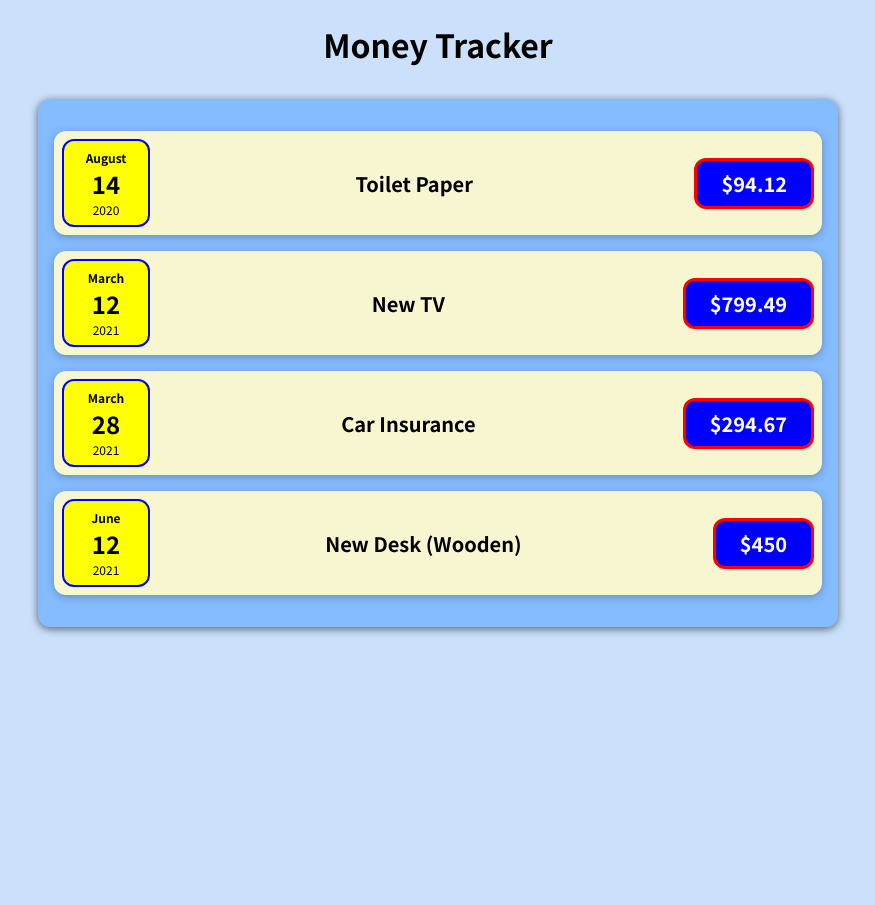
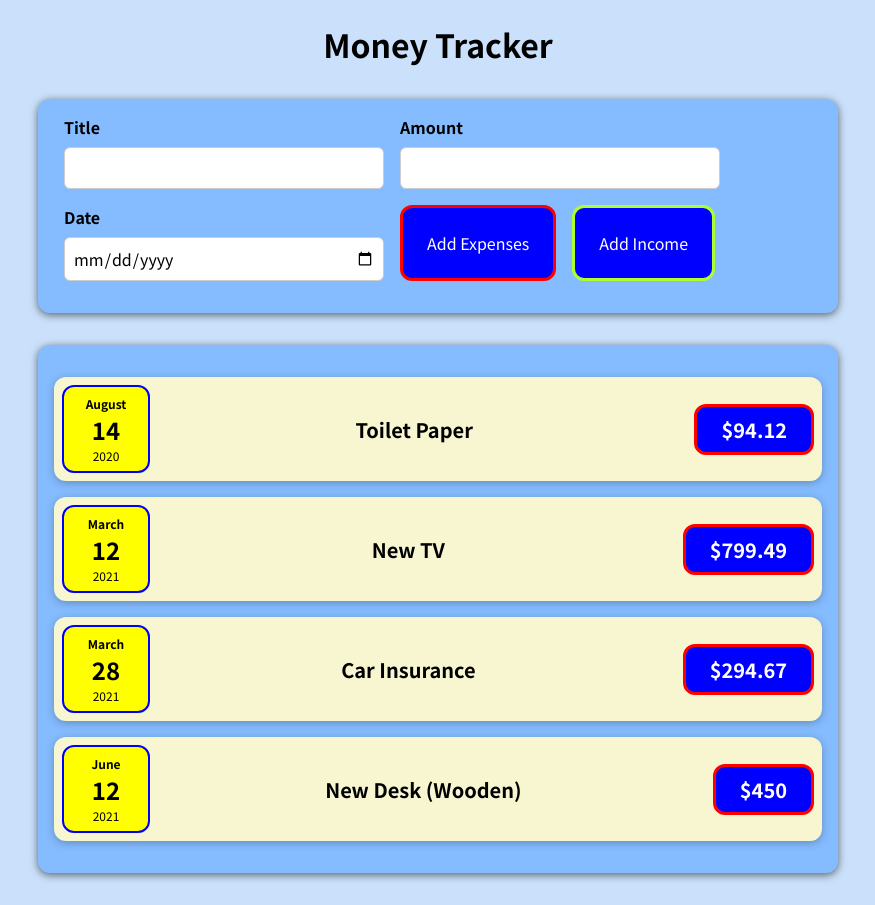
Before and after one commit to PivtoranisV/project-money-tracker, a React (Create React App) app: page / in a window 1280 px wide. Shown: the whole page, without its empty margins (202-1077 px from the left). Before the commit the page ends 800 px from the top, so only its background shows below. Built offline with nearby package versions, Linux system fonts and the light colour scheme.

Commit message:
Added User Input

```diff
--- a/src/App.js
+++ b/src/App.js
@@ -1,5 +1,6 @@
 import './index.css';
 import Expenses from './components/Expenses';
+import UserInput from './components/UserInput';
 
 function App() {
   const expenses = [
@@ -27,6 +28,7 @@ function App() {
   return (
     <div className="App">
       <h1>Money Tracker</h1>
+      <UserInput />
       <Expenses expenses={expenses} />
     </div>
   );
--- /dev/null
+++ b/src/components/ExpenseButton.css
@@ -0,0 +1,16 @@
+.expense-button {
+    font: inherit;
+    cursor: pointer;
+    padding: 1rem 1.5rem;
+    border: 3px solid red;
+    background-color: blue;
+    color: white;
+    border-radius: 12px;
+    margin-right: 1rem;
+}
+
+.expense-button:hover,
+.expense-button:active {
+    background-color: yellow;
+    color: black;
+}
--- /dev/null
+++ b/src/components/ExpenseButton.js
@@ -0,0 +1,12 @@
+import React from 'react';
+import './ExpenseButton.css';
+
+const ExpenseButton = () => {
+  return (
+    <button className="expense-button" type="submit">
+      Add Expenses
+    </button>
+  );
+};
+
+export default ExpenseButton;
--- /dev/null
+++ b/src/components/IncomeButton.css
@@ -0,0 +1,16 @@
+.income-button {
+    font: inherit;
+    cursor: pointer;
+    padding: 1rem 1.5rem;
+    border: 3px solid greenyellow;
+    background-color: blue;
+    color: white;
+    border-radius: 12px;
+    margin-right: 1rem;
+}
+
+.income-button:hover,
+.income-button:active {
+    background-color: yellow;
+    color: black;
+}
--- /dev/null
+++ b/src/components/IncomeButton.js
@@ -0,0 +1,12 @@
+import React from 'react';
+import './IncomeButton.css';
+
+const IncomeButton = () => {
+  return (
+    <button className="income-button" type="submit">
+      Add Income
+    </button>
+  );
+};
+
+export default IncomeButton;
--- /dev/null
+++ b/src/components/UserInput.css
@@ -0,0 +1,38 @@
+.user-input {
+    background-color: hsl(213, 100%, 76%);
+    padding: 1rem;
+    margin: 2rem auto;
+    width: 50rem;
+    max-width: 95%;
+    border-radius: 12px;
+    box-shadow: 0 2px 8px rgba(0, 0, 0, 0.57);
+}
+
+
+.user-input__controls {
+    display: flex;
+    flex-wrap: wrap;
+    gap: 1rem;
+    margin-bottom: 1rem;
+    text-align: left;
+    padding-left: 10px;
+}
+
+.user-input__control label {
+    font-weight: bold;
+    margin-bottom: 0.5rem;
+    display: block;
+}
+
+.user-input__control input {
+    font: inherit;
+    padding: 0.5rem;
+    border-radius: 6px;
+    border: 1px solid #ccc;
+    width: 20rem;
+    max-width: 100%;
+}
+
+.user-input__actions {
+    display: flex;
+}
--- /dev/null
+++ b/src/components/UserInput.js
@@ -0,0 +1,34 @@
+import React from 'react';
+import ExpenseButton from './ExpenseButton';
+import IncomeButton from './IncomeButton';
+
+import './UserInput.css';
+
+const UserInput = () => {
+  return (
+    <div className="user-input">
+      <form>
+        <div className="user-input__controls">
+          <div className="user-input__control">
+            <label>Title</label>
+            <input type="text" />
+          </div>
+          <div className="user-input__control">
+            <label>Amount</label>
+            <input type="number" min="0.01" step="0.01" />
+          </div>
+          <div className="user-input__control">
+            <label>Date</label>
+            <input type="date" />
+          </div>
+          <div className="user-input__actions">
+            <ExpenseButton />
+            <IncomeButton />
+          </div>
+        </div>
+      </form>
+    </div>
+  );
+};
+
+export default UserInput;
```
